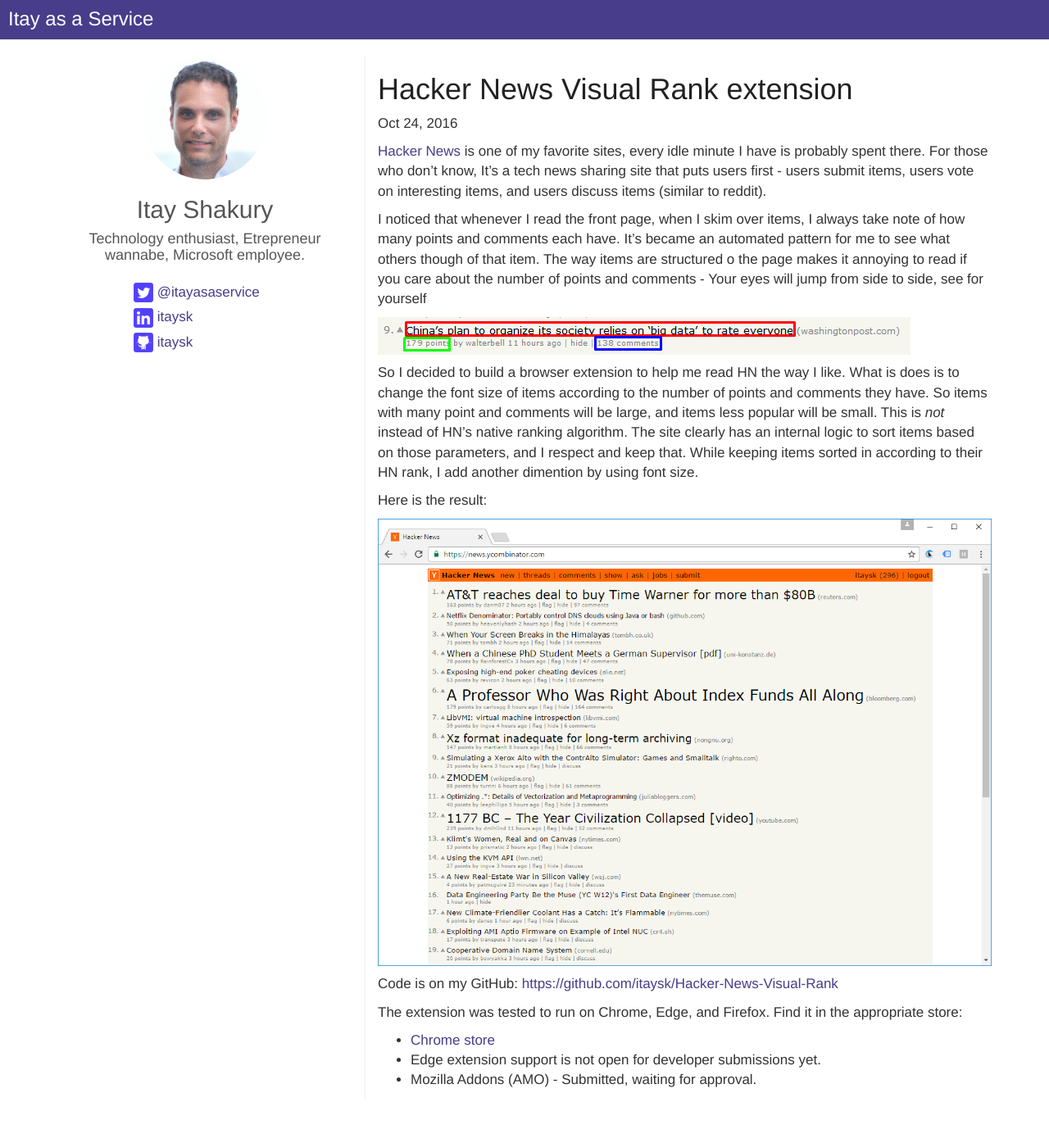
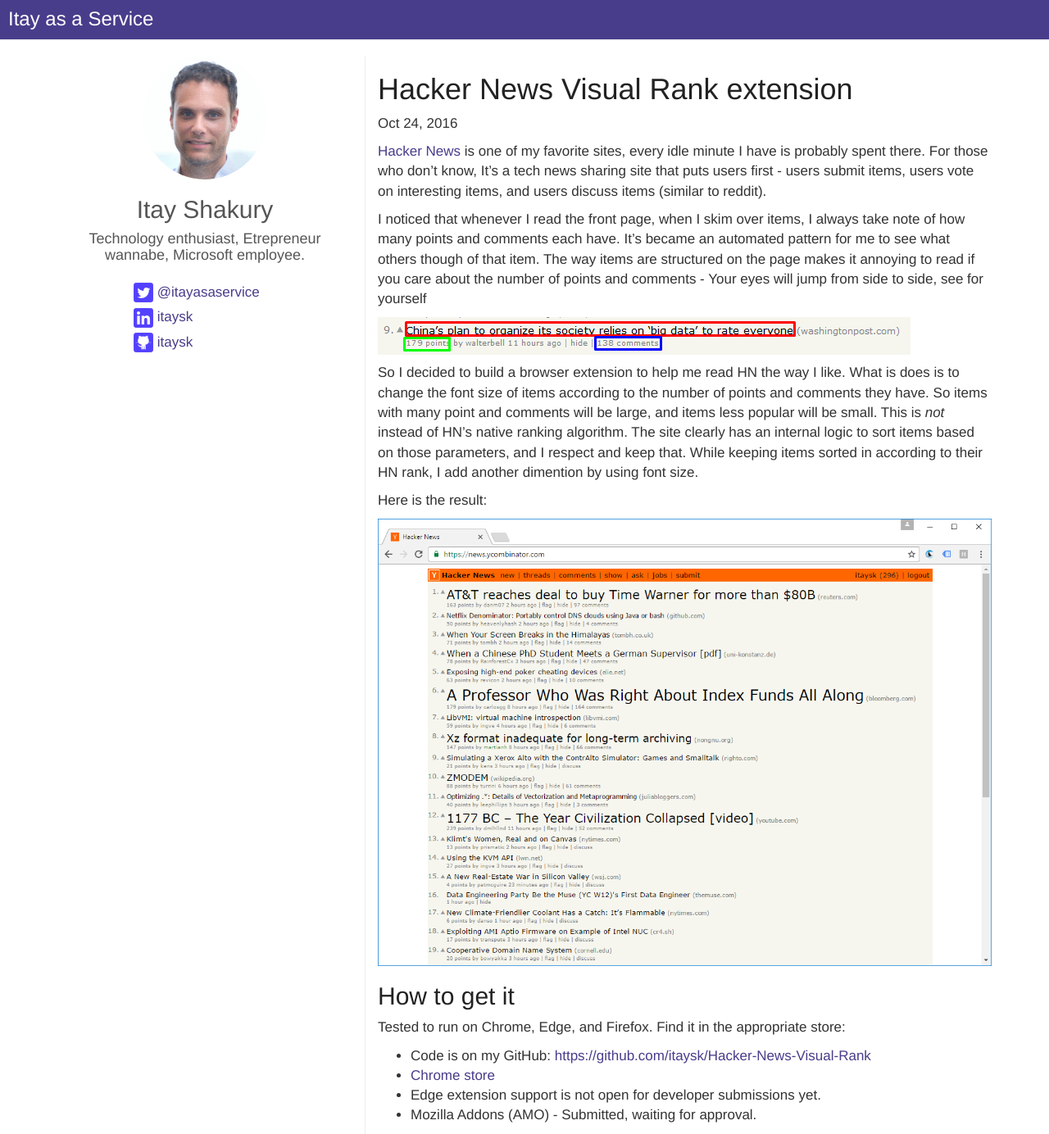
Before and after one commit to itaysk/itaysk.github.io, a Jekyll site: the page built from _posts/2016-10-24-hacker-news-visual-rank-extension.md, in a window 1280 px wide. Shown: the whole page at 82% size. Built offline with Jekyll 4.4.1, drawn with Linux system fonts in a browser that asks for light colours; comment, search, counter and statistics services are not loaded; before the commit the page ends 1341 px from its top, so only the background shows below that.

Commit message:
post - update to hacker news visual rank

```diff
--- a/_posts/2016-10-24-hacker-news-visual-rank-extension.md
+++ b/_posts/2016-10-24-hacker-news-visual-rank-extension.md
@@ -8,7 +8,7 @@
 [Hacker News](https://news.ycombinator.com) is one of my favorite sites, every idle minute I have is probably spent there. For those who don't know, It's a tech news sharing site that puts users first - users submit items, users vote on interesting items, and users discuss items (similar to reddit).
 
 I noticed that whenever I read the front page, when I skim over items, I always take note of how many points and comments each have. It's became an automated pattern for me to see what others though of that item.
-The way items are structured o the page makes it annoying to read if you care about the number of points and comments - Your eyes will jump from side to side, see for yourself
+The way items are structured on the page makes it annoying to read if you care about the number of points and comments - Your eyes will jump from side to side, see for yourself
 
 ![HN item](/images/2016-10-24-hacker-news-visual-rank-extension_1.png)
 
@@ -19,10 +19,11 @@
 
 ![screenshot](/images/2016-10-24-hacker-news-visual-rank-extension_2.png)
 
-Code is on my GitHub: [https://github.com/itaysk/Hacker-News-Visual-Rank](https://github.com/itaysk/Hacker-News-Visual-Rank)
+## How to get it
 
-The extension was tested to run on Chrome, Edge, and Firefox. Find it in the appropriate store:
+Tested to run on Chrome, Edge, and Firefox. Find it in the appropriate store:
 
+- Code is on my GitHub: [https://github.com/itaysk/Hacker-News-Visual-Rank](https://github.com/itaysk/Hacker-News-Visual-Rank)
 - [Chrome store](https://chrome.google.com/webstore/detail/hacker-news-visual-rank/hnbdiaedemlcfnjpdgadhhhdmmhhlncm)
 - Edge extension support is not open for developer submissions yet.
 - Mozilla Addons (AMO) - Submitted, waiting for approval.
```
